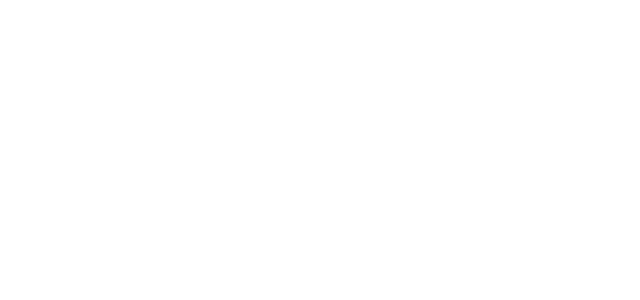
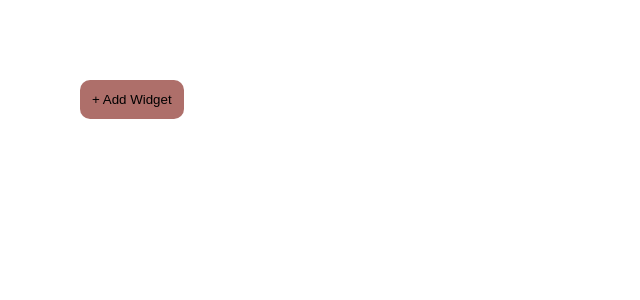
Before and after one commit to annie-kayal/trumpet-tech-test, a Next.js app: page / in a window 1280 px wide. Shown: the top 300 px of the page, without its empty margins (0-640 px from the left). Built offline with nearby package versions, Linux system fonts and the light colour scheme.

Commit message:
adjust small page styling

```diff
--- a/src/app/page.module.css
+++ b/src/app/page.module.css
@@ -1,110 +1,38 @@
 .page {
-  --gray-rgb: 0, 0, 0;
-  --gray-alpha-200: rgba(var(--gray-rgb), 0.08);
-  --gray-alpha-100: rgba(var(--gray-rgb), 0.05);
-
-  --button-primary-hover: #383838;
-  --button-secondary-hover: #f2f2f2;
-
-  display: grid;
-  grid-template-rows: 20px 1fr 20px;
-  align-items: center;
-  justify-items: center;
-  min-height: 100svh;
+  margin: 0;
+  display: flex;
+  height: 100svh;
   padding: 80px;
-  gap: 64px;
   font-family: var(--font-geist-sans);
-}
-
-@media (prefers-color-scheme: dark) {
-  .page {
-    --gray-rgb: 255, 255, 255;
-    --gray-alpha-200: rgba(var(--gray-rgb), 0.145);
-    --gray-alpha-100: rgba(var(--gray-rgb), 0.06);
-
-    --button-primary-hover: #ccc;
-    --button-secondary-hover: #1a1a1a;
-  }
 }
 
 .main {
   display: flex;
   flex-direction: column;
-  gap: 32px;
-  grid-row-start: 2;
+  border: 3px solid #DD2A1D;
+  border-radius: 10px;
+  width: 100svw;
+  padding: 20px;
+  overflow: scroll;
 }
 
-.main ol {
-  font-family: var(--font-geist-mono);
-  padding-left: 0;
-  margin: 0;
-  font-size: 14px;
-  line-height: 24px;
-  letter-spacing: -0.01em;
-  list-style-position: inside;
+::-webkit-scrollbar {
+    width: 0px;
+    background: transparent; /* make scrollbar transparent */
 }
 
-.main li:not(:last-of-type) {
-  margin-bottom: 8px;
-}
 
-.main code {
-  font-family: inherit;
-  background: var(--gray-alpha-100);
-  padding: 2px 4px;
-  border-radius: 4px;
-  font-weight: 600;
-}
 
-.ctas {
-  display: flex;
-  gap: 16px;
-}
-
-.ctas a {
-  appearance: none;
-  border-radius: 128px;
-  height: 48px;
-  padding: 0 20px;
-  border: 1px solid transparent;
-  transition:
-    background 0.2s,
-    color 0.2s,
-    border-color 0.2s;
-  cursor: pointer;
-  display: flex;
-  align-items: center;
-  justify-content: center;
-  font-size: 16px;
-  line-height: 20px;
-  font-weight: 500;
-}
-
-a.primary {
-  background: var(--foreground);
-  color: var(--background);
-  gap: 8px;
-}
-
-a.secondary {
-  border-color: var(--gray-alpha-200);
-  min-width: 158px;
-}
-
-.footer {
-  grid-row-start: 3;
-  display: flex;
-  gap: 24px;
-}
-
-.footer a {
-  display: flex;
-  align-items: center;
-  gap: 8px;
-}
-
-.footer img {
-  flex-shrink: 0;
+button.addWidget {
+  height:min-content;
+  width: max-content;
+  padding: 12px;
+  border-radius: 10px;
+  background-color: #AE6F6A;
+  margin-right: 1rem;
+  box-shadow: none;
+  outline: none;
+  border: none;
 }
 
 /* Enable hover only on non-touch devices */
@@ -135,33 +63,4 @@
     align-items: center;
   }
 
-  .main ol {
-    text-align: center;
-  }
-
-  .ctas {
-    flex-direction: column;
-  }
-
-  .ctas a {
-    font-size: 14px;
-    height: 40px;
-    padding: 0 16px;
-  }
-
-  a.secondary {
-    min-width: auto;
-  }
-
-  .footer {
-    flex-wrap: wrap;
-    align-items: center;
-    justify-content: center;
-  }
 }
-
-@media (prefers-color-scheme: dark) {
-  .logo {
-    filter: invert();
-  }
-}
--- a/src/app/page.tsx
+++ b/src/app/page.tsx
@@ -1,10 +1,14 @@
 "use client";
 import styles from "./page.module.css";
+import { Widgets } from "@/components/Widgets";
+import { CreateOrviewWidgetContextProvider } from "@/context/CreateOrViewWidgetContext";
 
 export default function Home() {
   return (
     <div className={styles.page}>
-      <div className={styles.main}></div>
+      <CreateOrviewWidgetContextProvider>
+        <Widgets />
+      </CreateOrviewWidgetContextProvider>
     </div>
   );
 }
--- a/src/components/Widgets/WidgetContainer/index.tsx
+++ b/src/components/Widgets/WidgetContainer/index.tsx
@@ -1,4 +1,5 @@
 import React, { memo } from "react";
+import styles from "../../../app/page.module.css";
 import { TWidget } from "../types";
 import { TextWidget } from "../TextWidget";
 
@@ -12,10 +13,10 @@
   }
 
   return (
-    <>
+    <div className={styles.main}>
       {widgets.map((widget) => (
         <TextWidget key={widget.id} widget={widget} />
       ))}
-    </>
+    </div>
   );
 });
```
